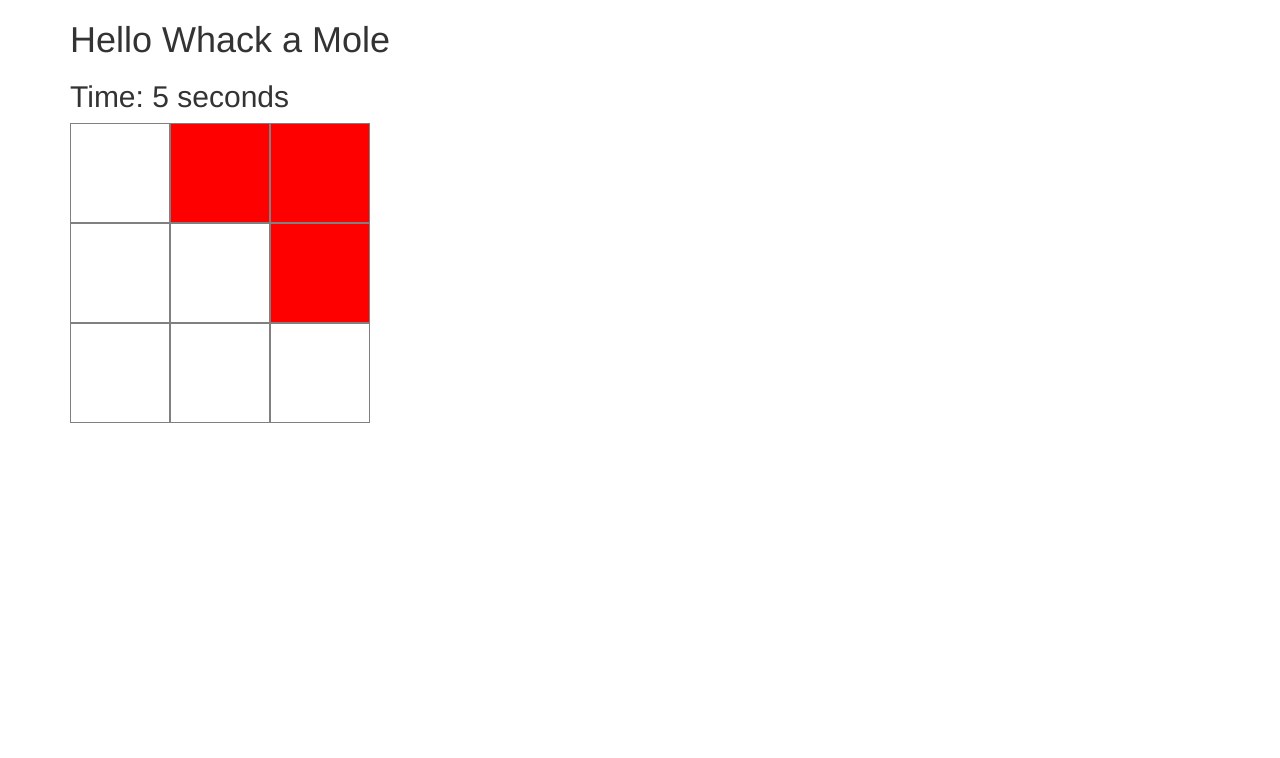
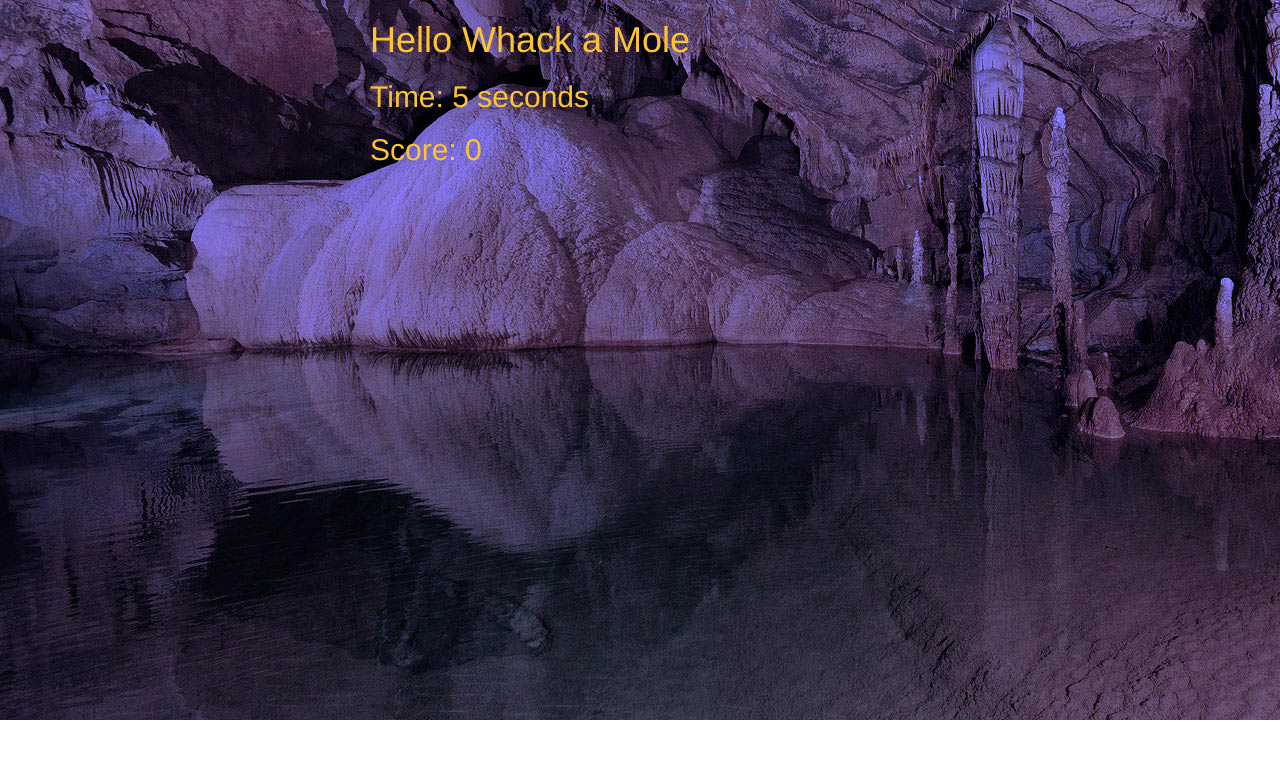
Before and after one commit to alauritzen/whack-a-mole, a plain HTML site: page public/index.html in a window 1280 px wide. Drawn offline with nearby package versions, Linux system fonts and the light colour scheme.

Commit message:
added images, fixed scoring, intervals; need to eliminate dupes and add sound

```diff
--- a/public/css/whack_css.css
+++ b/public/css/whack_css.css
@@ -1,6 +1,48 @@
+body {
+    background-image: url(/img/cave.jpg);
+    background-repeat: no-repeat;
+    /*background-size: contain;*/
+}
+
+.scoreboard {
+    color: #fdc430;
+}
+
 .mole_hill {
     height: 100px;
     width: 100px;
     float: left;
     border: grey solid 1px; /*visible while testing*/
+    background-image: url(/img/ring90.png);
+    background-repeat: no-repeat;
+    background-position: center;
+    opacity: 0.0;
 }
+
+.pitch {
+    /*background-color: #5c3a39;*/
+    /*background-image: url(/img/gollums-lair300.jpg);*/
+    /*background-repeat: no-repeat;*/
+    padding-left: 0px;
+    padding-right: 0px;
+    display: inline-block;
+    overflow: hidden;
+    width: auto;
+    margin-bottom: 0px;
+
+    /*float:left;*/
+}
+
+/*
+#gollum
+    {
+        position: absolute;
+        left: -300px;
+    }
+    */
+
+#gollum {
+    position: fixed;
+    bottom: -350px;
+    left: -250px;
+}
--- a/public/index.html
+++ b/public/index.html
@@ -7,12 +7,8 @@
 </head>
 <body>
     <div class="container">
-        <div class="row col-md-12">
-            <h1>Hello Whack a Mole</h1>
-            <h2>Time: <span id="seconds">30</span> seconds</h2>
-        </div>
         <div class="row">
-            <div class="col-md-12">
+            <div class="col-sm-5 pitch">
                 <div class="mole_hill"></div>
                 <div class="mole_hill"></div>
                 <div class="mole_hill"></div>
@@ -23,7 +19,15 @@
                 <div class="mole_hill"></div>
                 <div class="mole_hill"></div>
             </div>
+            <div class="col-sm-7 scoreboard">
+                <h1>Hello Whack a Mole</h1>
+                <h2>Time: <span id="seconds"></span> seconds</h2>
+                <h2>Score: <span id="score">0</h2>
+            </div>
         </div>
+    </div>
+    <div class="row">
+        <img src="/img/gollum.png" id="gollum">
     </div>
     <script src="https://ajax.googleapis.com/ajax/libs/jquery/1.12.2/jquery.min.js"></script>
     <script src="/js/whack_js.js"></script>
--- a/public/js/whack_js.js
+++ b/public/js/whack_js.js
@@ -1,9 +1,10 @@
 (function() {
 
 var moleHill = $(".mole_hill");
+var score = 0;
 
 // create grid layout
-moleHill.each(function (index, tile) {
+moleHill.each(function (index, square) {
     if ((index) % 3 == 0)  {
         $(this).css("clear", "left");
     };
@@ -19,29 +20,72 @@ function chooseMoleHill (min, max) {
 // function to flash moles
 // include timer function
 function moleAttack() {
+    // begin timer function
     var timer = 10;
-    // begin timer function
     var intervalId = setInterval(function () {
         if (timer > 0) {
             timer--;
             $("#seconds").text(timer);
         } else {
             clearInterval(moleInterval);
+            animation();
         }
     }, 1000);
+    // function whack is what happens when you whack a mole
+    var whack = function () {
+        $(this).animate({
+            opacity: "0.0"
+        },moleSpeed);
+        if (timer > 0) {
+            score++;
+        }
+        $("#score").text(score);
+        $(this).off("mouseover", whack);
+    };
+
+    var noWhack = function(square) {
+        console.log("noWhack ran");
+        $(square).animate({
+            opacity: "0.0"
+        },1);
+        $(square).off("mouseover", whack);
+    };
+
     // begin mole interval function
-    var interval = 1200;
+    var interval = 1300;
+    var moleSpeed = 600;
     var moleInterval = setInterval(function() {
-        var index=chooseMoleHill();
-        console.log(index);
-        moleHill.eq(index).css("background-color", "red");
-        // add animation here
+        var index = chooseMoleHill();
+        var square = moleHill.eq(index);
+        console.log(square);
+        square.animate({
+            opacity: "1.0"
+        },moleSpeed);
+        square.on("mouseover", whack);
+        var moleLeave = setTimeout(function() {
+            noWhack(square);
+        }, moleSpeed);
+    }, interval);
 
-    }, interval);
+
+
+/*
+        square.animate({
+            opacity: "0.0"
+        }, interval);
+        square.off("mouseover", whack);
+        */
+
+
 };
 
 
-// moleHill.eq(1).css("background-color", "red");
+function animation() {
+    $("#gollum").animate({
+        left: "-100",
+        bottom: "-220"
+    }, 200);
+}
 
 
 moleAttack();
@@ -54,4 +98,5 @@ moleAttack();
 
 
 
+
 })();
```
Also changed, not shown: public/img/Gollums-lair.jpeg (added), public/img/Gollums-lair300.jpg (added), public/img/cave.jpg (added), public/img/gollum.png (added), public/img/ring.png (added), public/img/ring90.png (added), 1 other file.
